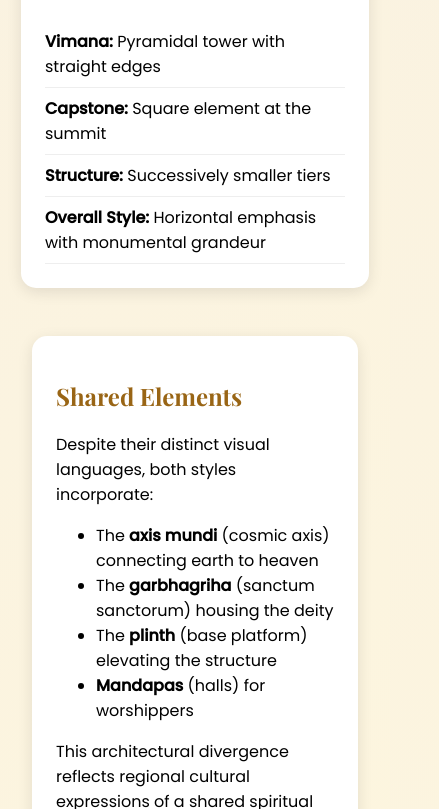
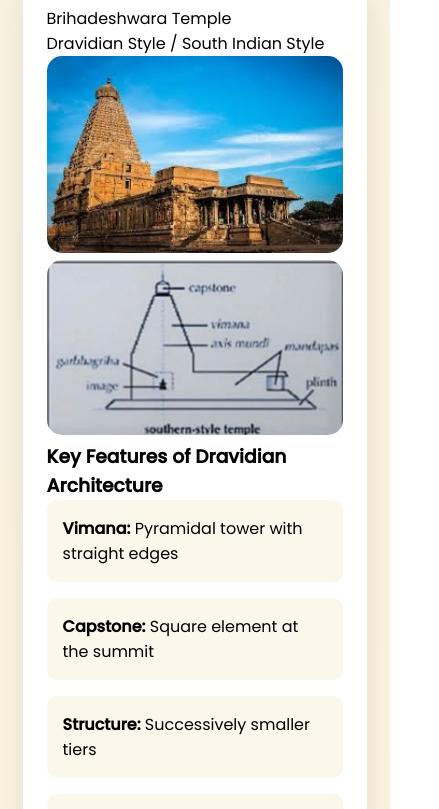
Before and after one commit to Svpathak2005/IKS_project, a plain HTML site: page comparison.html in a window 390 px wide. Shown: the part 1191-2000 px from the top of the page, 439 px wide, since content can reach past the window. Drawn offline with nearby package versions, Linux system fonts and the light colour scheme.

Commit message:
Add files via upload

```diff
--- a/comparison.html
+++ b/comparison.html
@@ -13,11 +13,17 @@
             --dark-gold: #996515;
         }
 
+        * {
+            box-sizing: border-box;
+            margin: 0;
+            padding: 0;
+        }
+
         body {
             font-family: 'Poppins', sans-serif;
-            margin: 0;
-            padding: 0;
             background: linear-gradient(135deg, var(--light-gold), #FFF8DC);
+            min-height: 100vh;
+            overflow-x: hidden;
         }
 
         nav {
@@ -27,8 +33,7 @@
             width: 100%;
             top: 0;
             z-index: 100;
-            box-shadow: 0 2px 10px rgba(0,0,0,0.1);
-            border-radius: 20px;
+            backdrop-filter: blur(10px);
         }
 
         nav ul {
@@ -36,130 +41,161 @@
             display: flex;
             justify-content: center;
             gap: 2rem;
-            margin: 0;
-            padding: 0;
+            flex-wrap: wrap;
         }
 
         nav a {
             color: #fff;
             text-decoration: none;
             font-weight: 500;
-            transition: color 0.3s ease;
+            transition: all 0.3s ease;
+            padding: 0.5rem 1rem;
+            border-radius: 50px;
+        }
+
+        nav a:hover {
+            background: rgba(255, 255, 255, 0.2);
         }
 
         .content {
-            max-width: 1200px;
-            margin: 80px auto 0;
-            padding: 2rem;
+            width: min(95%, 1200px);
+            margin: 100px auto 0;
+            padding: 1rem;
         }
 
-        h1, h2, h3 {
-            font-family: 'Playfair Display', serif;
+        h1 {
+            font-size: clamp(2rem, 5vw, 3rem);
+            margin-bottom: 2rem;
+            text-align: center;
             color: var(--dark-gold);
         }
 
-        h1 {
-            font-size: 2.5rem;
-            margin-bottom: 2rem;
-            text-align: center;
-        }
-
         .temple-comparison {
-            display: flex;
-            flex-wrap: wrap;
-            justify-content: center;
+            display: grid;
+            grid-template-columns: repeat(auto-fit, minmax(300px, 1fr));
             gap: 2rem;
             margin-bottom: 3rem;
         }
 
         .temple-card {
             background: white;
-            border-radius: 15px;
-            padding: 1.5rem;
-            box-shadow: 0 4px 15px rgba(0,0,0,0.1);
-            max-width: 500px;
-            flex: 1;
-            min-width: 300px;
+            border-radius: 20px;
+            padding: 2rem;
+            box-shadow: 0 10px 30px rgba(0,0,0,0.1);
+            transition: transform 0.3s ease;
         }
 
-        .temple-name {
-            font-weight: bold;
-            font-size: 1.5rem;
-            margin-bottom: 0.25rem;
+        .temple-card:hover {
+            transform: translateY(-5px);
         }
 
-        .temple-style {
-            color: #666;
-            margin-bottom: 1rem;
+        .temple-img, .temple-diagram {
+            width: 100%;
+            height: auto;
+            object-fit: cover;
+            border-radius: 15px;
+            transition: transform 0.3s ease;
         }
 
-        .temple-img {
-            width: 100%;
-            border-radius: 8px;
-            margin-bottom: 1rem;
-        }
-
-        .temple-diagram {
-            width: 100%;
-            border-radius: 8px;
-            margin-bottom: 1rem;
-            border: 1px solid #ddd;
+        .temple-img:hover, .temple-diagram:hover {
+            transform: scale(1.02);
         }
 
         .feature-list {
-            margin-top: 1.5rem;
+            display: grid;
+            gap: 1rem;
         }
 
         .feature-item {
-            padding: 0.5rem 0;
-            border-bottom: 1px solid #eee;
+            padding: 1rem;
+            border-radius: 10px;
+            background: rgba(212, 175, 55, 0.1);
+            transition: background 0.3s ease;
+        }
+
+        .feature-item:hover {
+            background: rgba(212, 175, 55, 0.2);
         }
 
         table {
             width: 100%;
-            border-collapse: collapse;
+            border-collapse: separate;
+            border-spacing: 0;
             margin: 2rem 0;
             background: white;
-            border-radius: 10px;
+            border-radius: 15px;
             overflow: hidden;
-            box-shadow: 0 4px 15px rgba(0,0,0,0.1);
-        }
-
-        th, td {
-            padding: 1rem;
-            text-align: left;
-            border-bottom: 1px solid #ddd;
+            box-shadow: 0 10px 30px rgba(0,0,0,0.1);
         }
 
         th {
             background-color: var(--primary-gold);
             color: white;
+            padding: 1.5rem 1rem;
+            font-weight: 600;
         }
 
-        tr:nth-child(even) {
-            background-color: #f8f8f8;
+        td {
+            padding: 1.2rem 1rem;
+            transition: background 0.3s ease;
+        }
+
+        tr:hover td {
+            background-color: rgba(212, 175, 55, 0.1);
         }
 
         .shared-elements {
             background: white;
-            border-radius: 15px;
-            padding: 1.5rem;
-            box-shadow: 0 4px 15px rgba(0,0,0,0.1);
+            border-radius: 20px;
+            padding: 2rem;
+            box-shadow: 0 10px 30px rgba(0,0,0,0.1);
             margin-bottom: 2rem;
+        }
+
+        .shared-elements ul {
+            list-style-position: inside;
+            padding: 1rem 0;
+        }
+
+        .shared-elements li {
+            margin: 0.8rem 0;
+            padding-left: 1rem;
         }
 
         .footer {
             background-color: #000;
             color: var(--light-gold);
-            padding: 2rem;
+            padding: 3rem 2rem;
             text-align: center;
-            margin-top: 2rem;
+            margin-top: 4rem;
         }
 
-        .footer p {
-            color: var(--light-gold);
-            margin: 0.5rem 0;
-            font-size: 1rem;
+        @media (max-width: 768px) {
+            nav {
+                padding: 0.8rem;
+            }
+
+            nav ul {
+                gap: 1rem;
+            }
+
+            .content {
+                padding: 0.8rem;
+                margin-top: 80px;
+            }
+
+            .temple-card {
+                padding: 1.5rem;
+            }
+
+            table {
+                display: block;
+                overflow-x: auto;
+            }
+
+            .shared-elements {
+                padding: 1.5rem;
+            }
         }
     </style>
 </head>
@@ -180,8 +216,8 @@
             <div class="temple-card">
                 <div class="temple-name">Somnath Temple</div>
                 <div class="temple-style">Nagara Style / North Indian Style</div>
-                <img class="temple-img" src="/api/placeholder/450/300" alt="Somnath Temple - North Indian Style">
-                <img class="temple-diagram" src="/api/placeholder/450/300" alt="Northern-style Temple Diagram">
+                <img class="temple-img" src="./somnath.jpeg" alt="Somnath Temple - North Indian Style">
+                <img class="temple-diagram" src="./northenstyle.jpg" alt="Northern-style Temple Diagram">
 
                 <h3>Key Features of Nagara Architecture</h3>
                 <div class="feature-list">
@@ -195,8 +231,8 @@
             <div class="temple-card">
                 <div class="temple-name">Brihadeshwara Temple</div>
                 <div class="temple-style">Dravidian Style / South Indian Style</div>
-                <img class="temple-img" src="/api/placeholder/450/300" alt="Brihadeshwara Temple - South Indian Style">
-                <img class="temple-diagram" src="/api/placeholder/450/300" alt="Southern-style Temple Diagram">
+                <img class="temple-img" src="./brihadeshwara.jpeg" alt="Brihadeshwara Temple - South Indian Style">
+                <img class="temple-diagram" src="./Southernstyle.jpg" alt="Southern-style Temple Diagram">
 
                 <h3>Key Features of Dravidian Architecture</h3>
                 <div class="feature-list">
@@ -270,5 +306,137 @@
         <p>© 2021 Temple Architecture</p>
         <p>developed by group 8 IKS</p>
     </div>
+
+    <script>
+        // Smooth scrolling for navigation links
+        document.querySelectorAll('nav a').forEach(anchor => {
+            anchor.addEventListener('click', function(e) {
+                e.preventDefault();
+                const targetId = this.getAttribute('href');
+                document.querySelector(targetId).scrollIntoView({
+                    behavior: 'smooth',
+                    block: 'start'
+                });
+            });
+        });
+
+        // Animate elements when they come into view
+        const observer = new IntersectionObserver((entries) => {
+            entries.forEach(entry => {
+                if (entry.isIntersecting) {
+                    entry.target.classList.add('fade-in');
+                }
+            });
+        }, { threshold: 0.1 });
+
+        // Observe temple cards and shared elements
+        document.querySelectorAll('.temple-card, .shared-elements').forEach((el) => {
+            el.style.opacity = '0';
+            el.style.transform = 'translateY(20px)';
+            observer.observe(el);
+        });
+
+        // Add styles for animations
+        const style = document.createElement('style');
+        style.textContent = `
+            .fade-in {
+                animation: fadeIn 0.8s ease forwards;
+            }
+
+            @keyframes fadeIn {
+                from {
+                    opacity: 0;
+                    transform: translateY(20px);
+                }
+                to {
+                    opacity: 1;
+                    transform: translateY(0);
+                }
+            }
+
+            .temple-img, .temple-diagram {
+                cursor: pointer;
+            }
+
+            .modal {
+                display: none;
+                position: fixed;
+                top: 0;
+                left: 0;
+                width: 100%;
+                height: 100%;
+                background: rgba(0, 0, 0, 0.9);
+                z-index: 1000;
+                cursor: pointer;
+            }
+
+            .modal img {
+                max-width: 90%;
+                max-height: 90vh;
+                margin: auto;
+                position: absolute;
+                top: 50%;
+                left: 50%;
+                transform: translate(-50%, -50%);
+                border-radius: 8px;
+            }
+        `;
+        document.head.appendChild(style);
+
+        // Image modal functionality
+        const modal = document.createElement('div');
+        modal.className = 'modal';
+        document.body.appendChild(modal);
+
+        document.querySelectorAll('.temple-img, .temple-diagram').forEach(img => {
+            img.addEventListener('click', function() {
+                const modalImg = document.createElement('img');
+                modalImg.src = this.src;
+                modal.innerHTML = '';
+                modal.appendChild(modalImg);
+                modal.style.display = 'block';
+            });
+        });
+
+        modal.addEventListener('click', function() {
+            this.style.display = 'none';
+        });
+
+        // Navbar scroll effect
+        let lastScroll = 0;
+        window.addEventListener('scroll', () => {
+            const nav = document.querySelector('nav');
+            const currentScroll = window.pageYOffset;
+
+            if (currentScroll <= 0) {
+                nav.style.transform = 'translateY(0)';
+                return;
+            }
+
+            if (currentScroll > lastScroll) {
+                nav.style.transform = 'translateY(-100%)';
+            } else {
+                nav.style.transform = 'translateY(0)';
+            }
+
+            lastScroll = currentScroll;
+        });
+
+        // Add hover effect to table rows
+        document.querySelectorAll('tr').forEach(row => {
+            row.addEventListener('mouseenter', function() {
+                this.style.transition = 'background-color 0.3s ease';
+                if (!this.querySelector('th')) {
+                    this.style.backgroundColor = 'rgba(212, 175, 55, 0.1)';
+                }
+            });
+
+            row.addEventListener('mouseleave', function() {
+                if (!this.querySelector('th')) {
+                    this.style.backgroundColor = '';
+                }
+            });
+        });
+    </script>
 </body>
 </html>
```
Also changed, not shown: Southernstyle.jpg (added), brihadeshwara.jpeg (added), northenstyle.jpg (added), somnath.jpeg (added).
